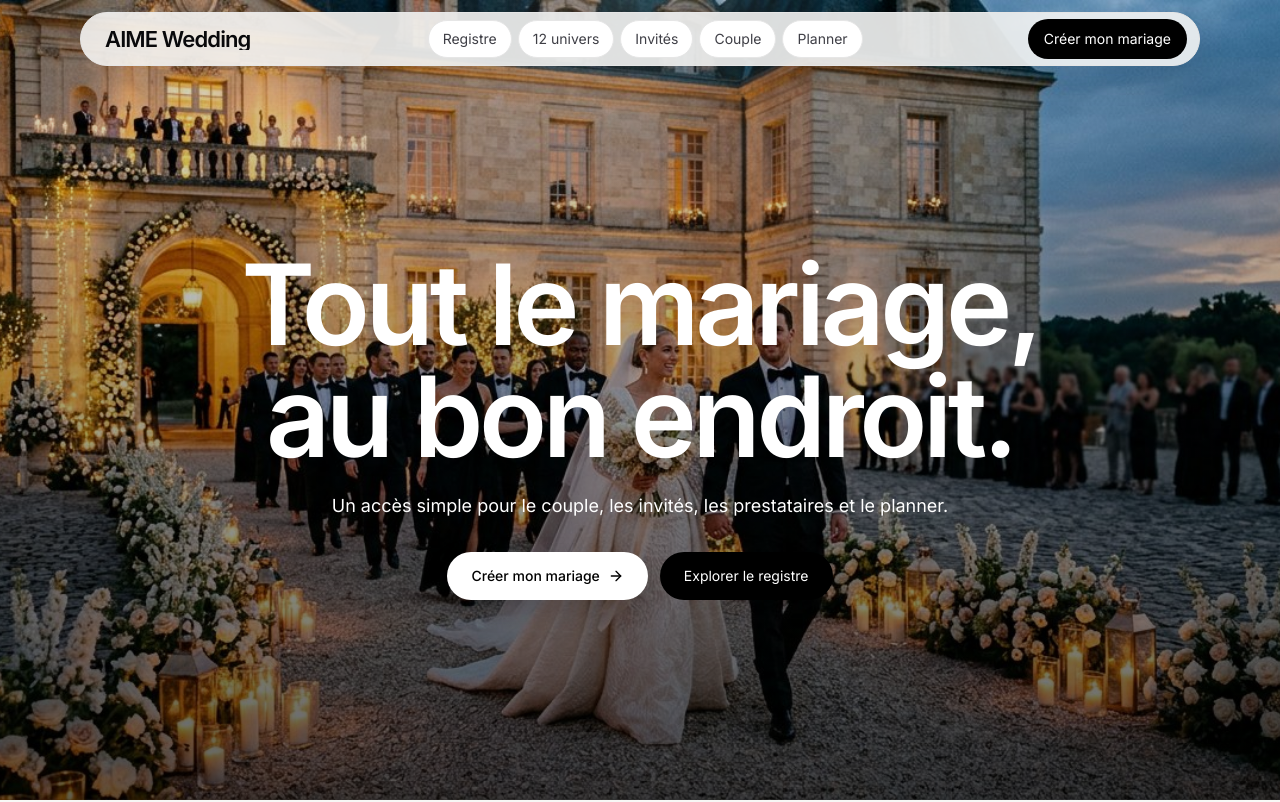
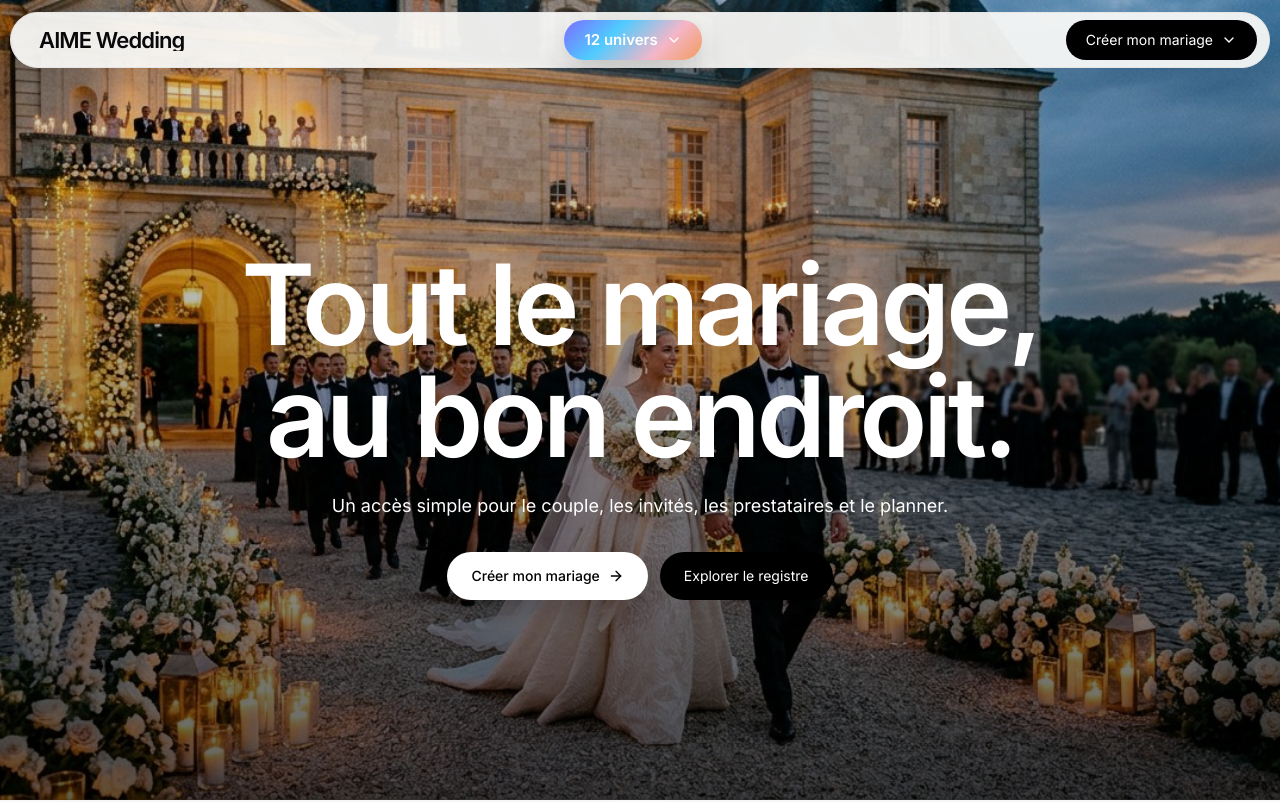
Before and after one commit to mattmezstitchlab/Aime-Cachet, a React (Vite) app: page / in a window 1280 px wide. Shown: the top 802 px of the page. Built offline with nearby package versions, Linux system fonts and the light colour scheme.

Commit message:
Add universe and access menus to header
Co-authored-by: arena-agent <297053741+arena-agent@users.noreply.github.com>

```diff
--- a/src/components/aime/WeddingTopCapsule.jsx
+++ b/src/components/aime/WeddingTopCapsule.jsx
@@ -1,212 +1,129 @@
-import React from "react";
-import { Link, useLocation, useSearchParams } from "react-router-dom";
-import {
-  Download,
-  Megaphone,
-  PlayCircle,
-  Printer,
-  Settings2,
-} from "lucide-react";
-import { readWeddingState } from "@/lib/aimeWeddingCore";
+import React, { useMemo, useState } from "react";
+import { Link, useLocation } from "react-router-dom";
+import { ChevronDown } from "lucide-react";
 
-function getInitials(value = "AIME") {
-  return value
-    .split(/\s|&/)
-    .filter(Boolean)
-    .slice(0, 2)
-    .map((item) => item[0]?.toUpperCase())
-    .join("");
-}
-
-function CapsuleIconLink({ to, icon: Icon, label }) {
-  return (
-    <Link
-      to={to}
-      aria-label={label}
-      title={label}
-      className="rounded-full border border-black/8 bg-white p-2.5 text-black hover:bg-black/[0.03] transition-colors"
-    >
-      <Icon className="w-4 h-4" />
-    </Link>
-  );
-}
-
-function CapsuleIconButton({ onClick, icon: Icon, label }) {
-  return (
-    <button
-      onClick={onClick}
-      aria-label={label}
-      title={label}
-      className="rounded-full border border-black/8 bg-white p-2.5 text-black hover:bg-black/[0.03] transition-colors"
-    >
-      <Icon className="w-4 h-4" />
-    </button>
-  );
-}
-
-const ROLE_OPTIONS = [
-  { id: "couple", label: "Couple" },
-  { id: "planner", label: "Planner" },
-  { id: "vendors", label: "Prestataires" },
+const UNIVERSE_ITEMS = [
+  { id: "zeus", label: "Zeus", subtitle: "Point Zéro", to: "/point-zero", gradient: "linear-gradient(135deg, #7C6CFF 0%, #4A56C6 100%)" },
+  { id: "poseidon", label: "Poséidon", subtitle: "Ambiance sonore", to: "/prestataires", gradient: "linear-gradient(135deg, #4FCBFF 0%, #3F7FD2 100%)" },
+  { id: "athena", label: "Athéna", subtitle: "Planning", to: "/notifications", gradient: "linear-gradient(135deg, #D6DBFF 0%, #8D94CC 100%)" },
+  { id: "aphrodite", label: "Aphrodite", subtitle: "Esthétique", to: "/documents", gradient: "linear-gradient(135deg, #F4B6C8 0%, #B989B7 100%)" },
+  { id: "apollon", label: "Apollon", subtitle: "Souvenirs", to: "/espace-invites", gradient: "linear-gradient(135deg, #F7C39A 0%, #C98663 100%)" },
+  { id: "hermes", label: "Hermès", subtitle: "Communication", to: "/communication", gradient: "linear-gradient(135deg, #55E6D5 0%, #4A9FB0 100%)" },
+  { id: "ares", label: "Arès", subtitle: "Jour J", to: "/jour-j", gradient: "linear-gradient(135deg, #9FA9C9 0%, #586487 100%)" },
+  { id: "demeter", label: "Déméter", subtitle: "Budget", to: "/budget", gradient: "linear-gradient(135deg, #7AE3C2 0%, #63AB95 100%)" },
+  { id: "artemis", label: "Artémis", subtitle: "Registre", to: "/prestataires", gradient: "linear-gradient(135deg, #6C5AE8 0%, #41339E 100%)" },
+  { id: "hephaistos", label: "Héphaïstos", subtitle: "Supports", to: "/exports", gradient: "linear-gradient(135deg, #F29B5C 0%, #C4664A 100%)" },
+  { id: "dionysos", label: "Dionysos", subtitle: "Soirée", to: "/jour-j", gradient: "linear-gradient(135deg, #D85AE5 0%, #8B439C 100%)" },
+  { id: "hestia", label: "Hestia", subtitle: "Invités", to: "/invites", gradient: "linear-gradient(135deg, #E9C0BA 0%, #C9939E 100%)" },
 ];
 
-const ROLE_ROUTES = new Set([
-  "/point-zero",
-  "/documents",
-  "/jour-j",
-  "/notifications",
-  "/communication",
-  "/invites",
-]);
+const ACCESS_ITEMS = [
+  { id: "couple", label: "Créer mon mariage", to: "/setup" },
+  { id: "vendor", label: "Rejoindre le registre", to: "/prestataires" },
+  { id: "guest", label: "Accéder à un mariage", to: "/espace-invites" },
+  { id: "planner", label: "Accès planner", to: "/point-zero?role=planner" },
+];
 
-function getContextActions(pathname = "/") {
-  if (pathname.startsWith("/point-zero")) {
-    return [
-      { type: "link", to: "/communication", icon: Megaphone, label: "Diffusion" },
-      { type: "link", to: "/exports?view=planner", icon: Download, label: "Exports planner" },
-    ];
-  }
-
-  if (pathname.startsWith("/couple")) {
-    return [
-      { type: "link", to: "/exports?view=couple", icon: Download, label: "Export couple" },
-    ];
-  }
-
-  if (pathname.startsWith("/prestataires")) {
-    return [
-      { type: "link", to: "/exports?view=vendors", icon: Download, label: "Export prestataires" },
-    ];
-  }
-
-  if (pathname.startsWith("/invites")) {
-    return [
-      { type: "link", to: "/exports?view=planner", icon: Download, label: "Export invités" },
-    ];
-  }
-
-  if (pathname.startsWith("/documents")) {
-    return [
-      { type: "link", to: "/exports?view=planner", icon: Download, label: "Export docs" },
-    ];
-  }
-
-  if (pathname.startsWith("/jour-j")) {
-    return [
-      { type: "link", to: "/exports?view=dayj", icon: Download, label: "Export Jour J" },
-    ];
-  }
-
-  if (pathname.startsWith("/notifications")) {
-    return [
-      { type: "link", to: "/communication", icon: Megaphone, label: "Diffusion" },
-    ];
-  }
-
-  if (pathname.startsWith("/exports")) {
-    return [
-      { type: "button", onClick: () => window.print(), icon: Printer, label: "Imprimer / PDF" },
-    ];
-  }
-
-  return [];
+function getCurrentUniverse(pathname = "/") {
+  if (pathname === "/" || pathname === "/design-system") return null;
+  if (pathname.startsWith("/point-zero")) return "zeus";
+  if (pathname.startsWith("/notifications")) return "athena";
+  if (pathname.startsWith("/communication")) return "hermes";
+  if (pathname.startsWith("/jour-j")) return "ares";
+  if (pathname.startsWith("/budget")) return "demeter";
+  if (pathname.startsWith("/documents") || pathname.startsWith("/exports")) return "hephaistos";
+  if (pathname.startsWith("/prestataires")) return "artemis";
+  if (pathname.startsWith("/invites") || pathname.startsWith("/espace-invites") || pathname.startsWith("/couple") || pathname.startsWith("/setup")) return "hestia";
+  return null;
 }
 
 export default function WeddingTopCapsule() {
   const location = useLocation();
-  const [searchParams, setSearchParams] = useSearchParams();
-  const wedding = readWeddingState();
-  const profileName = wedding.meta?.couple || "Profil mariage";
-  const initials = getInitials(profileName);
-  const onLanding = location.pathname === "/";
-  const onSetup = location.pathname === "/setup";
-  const supportsRoleSwitch = ROLE_ROUTES.has(location.pathname);
-  const activeRole = ROLE_OPTIONS.some((item) => item.id === searchParams.get("role"))
-    ? searchParams.get("role")
-    : "planner";
-  const contextActions = getContextActions(location.pathname);
+  const [openUniverse, setOpenUniverse] = useState(false);
+  const [openAccess, setOpenAccess] = useState(false);
+  const currentUniverseId = getCurrentUniverse(location.pathname);
+  const currentUniverse = useMemo(
+    () => UNIVERSE_ITEMS.find((item) => item.id === currentUniverseId) || null,
+    [currentUniverseId],
+  );
+  const accessLabel = location.pathname === "/" ? "Créer mon mariage" : "Accès";
 
-  const setRole = (nextRole) => {
-    const next = new URLSearchParams(searchParams);
-    next.set("role", nextRole);
-    setSearchParams(next, { replace: true });
-  };
+  const centerGradient = currentUniverse
+    ? currentUniverse.gradient
+    : "linear-gradient(135deg, #7C6CFF 0%, #4FCBFF 35%, #F4B6C8 70%, #F29B5C 100%)";
 
   return (
-    <div className="fixed top-3 left-1/2 z-[60] -translate-x-1/2 w-[min(1120px,calc(100%-20px))] print:hidden">
-      <div className="rounded-full border border-black/8 bg-[rgba(248,248,246,0.88)] backdrop-blur-2xl shadow-[0_16px_40px_rgba(0,0,0,0.10)] px-2.5 md:px-3 py-1.5">
-        <div className="flex items-center justify-between gap-2 md:gap-3 min-w-0">
-          <Link to="/" className="min-w-0 rounded-full px-3 py-2 hover:bg-black/[0.03] transition-colors">
+    <div className="fixed top-3 left-1/2 z-[60] -translate-x-1/2 w-[min(1440px,calc(100%-20px))] print:hidden">
+      <div className="rounded-full border border-black/8 bg-[rgba(248,248,246,0.94)] shadow-[0_16px_40px_rgba(0,0,0,0.10)] px-2.5 md:px-3 py-1.5">
+        <div className="flex items-center justify-between gap-3 min-w-0">
+          <Link to="/" className="shrink-0 rounded-full px-4 py-2.5 hover:bg-black/[0.03] transition-colors">
             <div className="font-display text-[18px] md:text-[22px] leading-[1] text-zinc-950 truncate">AIME Wedding</div>
           </Link>
 
-          {onLanding ? (
-            <>
-              <nav className="hidden lg:flex items-center gap-1.5">
-                <a href="#registre" className="rounded-full border border-black/8 bg-white px-3.5 py-2 text-sm text-zinc-700 hover:bg-black/[0.03] transition-colors">
-                  Registre
-                </a>
-                <a href="#pillars" className="rounded-full border border-black/8 bg-white px-3.5 py-2 text-sm text-zinc-700 hover:bg-black/[0.03] transition-colors">
-                  12 univers
-                </a>
-                <Link to="/espace-invites" className="rounded-full border border-black/8 bg-white px-3.5 py-2 text-sm text-zinc-700 hover:bg-black/[0.03] transition-colors">
-                  Invités
-                </Link>
-                <Link to="/setup" className="rounded-full border border-black/8 bg-white px-3.5 py-2 text-sm text-zinc-700 hover:bg-black/[0.03] transition-colors">
-                  Couple
-                </Link>
-                <Link to="/point-zero?role=planner" className="rounded-full border border-black/8 bg-white px-3.5 py-2 text-sm text-zinc-700 hover:bg-black/[0.03] transition-colors">
-                  Planner
-                </Link>
-              </nav>
+          <div className="flex-1 flex justify-center min-w-0">
+            <div className="relative max-w-full">
+              <button
+                type="button"
+                onClick={() => {
+                  setOpenUniverse((value) => !value);
+                  setOpenAccess(false);
+                }}
+                className="max-w-[220px] md:max-w-none rounded-full px-4 md:px-5 py-2.5 text-sm md:text-[15px] font-semibold text-white inline-flex items-center gap-2 shadow-[0_14px_30px_rgba(0,0,0,0.18)]"
+                style={{ background: centerGradient }}
+              >
+                <span className="truncate">{currentUniverse ? currentUniverse.label : "12 univers"}</span>
+                <ChevronDown className={`w-4 h-4 transition-transform ${openUniverse ? "rotate-180" : ""}`} />
+              </button>
 
-              <div className="flex items-center gap-1.5 md:gap-2 shrink-0">
-                <Link to="/setup" className="inline-flex rounded-full bg-black px-4 py-2.5 text-sm text-white hover:bg-zinc-800 transition-colors">
-                  Créer mon mariage
-                </Link>
-              </div>
-            </>
-          ) : onSetup ? (
-            <div className="shrink-0" />
-          ) : (
-            <>
-              {supportsRoleSwitch && (
-                <div className="hidden md:flex items-center gap-1 rounded-full border border-black/8 bg-white p-1">
-                  {ROLE_OPTIONS.map((role) => (
-                    <button
-                      key={role.id}
-                      onClick={() => setRole(role.id)}
-                      className={`rounded-full px-3 py-1.5 text-xs transition-colors ${activeRole === role.id ? "bg-black text-white" : "text-zinc-700 hover:bg-black/[0.03]"}`}
-                    >
-                      {role.label}
-                    </button>
-                  ))}
+              {openUniverse && (
+                <div className="absolute left-1/2 top-full mt-3 -translate-x-1/2 w-[min(960px,calc(100vw-28px))] rounded-[28px] border border-black/8 bg-white p-3 shadow-[0_20px_50px_rgba(0,0,0,0.14)]">
+                  <div className="grid gap-2 md:grid-cols-3 xl:grid-cols-4">
+                    {UNIVERSE_ITEMS.map((item) => (
+                      <Link
+                        key={item.id}
+                        to={item.to}
+                        onClick={() => setOpenUniverse(false)}
+                        className="rounded-[22px] p-4 text-white min-h-[112px] flex flex-col justify-between"
+                        style={{ background: item.gradient }}
+                      >
+                        <div className="text-lg font-semibold italic">{item.label}</div>
+                        <div className="text-xs uppercase tracking-[0.16em] text-white/78">{item.subtitle}</div>
+                      </Link>
+                    ))}
+                  </div>
                 </div>
               )}
+            </div>
+          </div>
 
-              <div className="flex items-center gap-1.5 md:gap-2 shrink-0">
-                {contextActions.map((item) =>
-                  item.type === "button" ? (
-                    <CapsuleIconButton key={item.label} onClick={item.onClick} icon={item.icon} label={item.label} />
-                  ) : (
-                    <CapsuleIconLink key={item.label} to={item.to} icon={item.icon} label={item.label} />
-                  ),
-                )}
-                <Link
-                  to="/couple"
-                  aria-label="Profil"
-                  title={profileName}
-                  className="rounded-full p-2.5 text-black/82 hover:text-black hover:bg-black/[0.04] transition-colors inline-flex items-center justify-center"
-                >
-                  <span className="w-4 h-4 inline-flex items-center justify-center text-[10px] font-semibold leading-none">
-                    {initials}
-                  </span>
-                </Link>
-                <CapsuleIconLink to="/setup" icon={Settings2} label="Setup mariage" />
-                <CapsuleIconLink to="/point-zero" icon={PlayCircle} label="Point Zéro" />
+          <div className="relative shrink-0">
+            <button
+              type="button"
+              onClick={() => {
+                setOpenAccess((value) => !value);
+                setOpenUniverse(false);
+              }}
+              className="rounded-full bg-black px-4 md:px-5 py-2.5 text-sm text-white hover:bg-zinc-800 transition-colors inline-flex items-center gap-2"
+            >
+              {accessLabel}
+              <ChevronDown className={`w-4 h-4 transition-transform ${openAccess ? "rotate-180" : ""}`} />
+            </button>
+
+            {openAccess && (
+              <div className="absolute right-0 top-full mt-3 w-[min(320px,calc(100vw-28px))] rounded-[24px] border border-black/8 bg-white p-2 shadow-[0_20px_50px_rgba(0,0,0,0.14)]">
+                {ACCESS_ITEMS.map((item) => (
+                  <Link
+                    key={item.id}
+                    to={item.to}
+                    onClick={() => setOpenAccess(false)}
+                    className="block rounded-[18px] px-4 py-3 text-sm text-zinc-800 hover:bg-black/[0.03]"
+                  >
+                    {item.label}
+                  </Link>
+                ))}
               </div>
-            </>
-          )}
+            )}
+          </div>
         </div>
       </div>
     </div>
```
